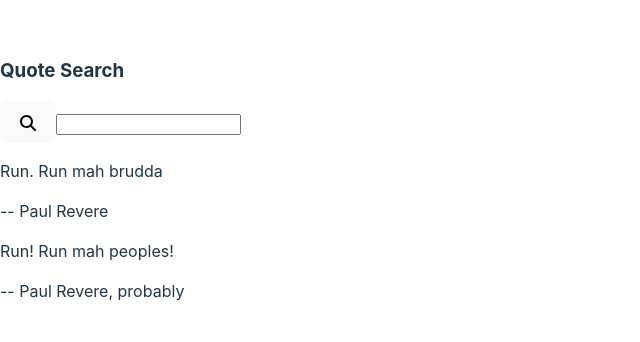
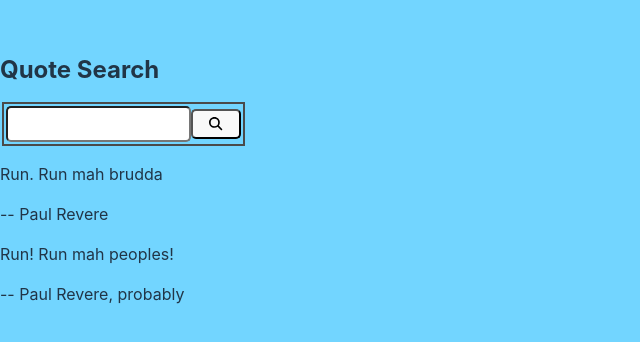
Before and after one commit to Potato-Man114/CS4610-Assignment1, a React (Vite) app in the folder project/: page / in a window 1280 px wide. Shown: the part 220-562 px from the top of the page, without its empty margins (0-640 px from the left). Built offline with nearby package versions, Linux system fonts and the light colour scheme.

Commit message:
Styling, center-to-top functionality

```diff
--- a/project/src/App.css
+++ /dev/null
@@ -1,41 +0,0 @@
-#root {
-  max-width: 1280px;
-  margin: 0 auto;
-  padding: 2rem;
-  text-align: center;
-}
-
-.logo {
-  height: 6em;
-  padding: 1.5em;
-  will-change: filter;
-}
-.logo:hover {
-  filter: drop-shadow(0 0 2em #646cffaa);
-}
-.logo.react:hover {
-  filter: drop-shadow(0 0 2em #61dafbaa);
-}
-
-@keyframes logo-spin {
-  from {
-    transform: rotate(0deg);
-  }
-  to {
-    transform: rotate(360deg);
-  }
-}
-
-@media (prefers-reduced-motion: no-preference) {
-  a:nth-of-type(2) .logo {
-    animation: logo-spin infinite 20s linear;
-  }
-}
-
-.card {
-  padding: 2em;
-}
-
-.read-the-docs {
-  color: #888;
-}
--- a/project/src/components/PageTitle.tsx
+++ b/project/src/components/PageTitle.tsx
@@ -1,5 +1,5 @@
 export function PageTitle() {
-  return <h3 className="page_title">
+  return <h2 className="page_title">
     Quote Search
-  </h3>
+  </h2>
 }
--- a/project/src/components/SearchBar.tsx
+++ b/project/src/components/SearchBar.tsx
@@ -1,15 +1,20 @@
 import ReactDOM from 'react-dom'
 import { FontAwesomeIcon } from '@fortawesome/react-fontawesome'
 import { faMagnifyingGlass } from '@fortawesome/free-solid-svg-icons'
+import React from 'react';
 
-export function SearchBar() {
+interface SearchBarProps {
+  searchButtonOnClick: (event: React.MouseEvent) => void; //https://www.typescriptlang.org/docs/handbook/2/functions.html#:~:text=If%20you%20need%20to%20accept%20an%20arbitrary%20function
+}
+
+export function SearchBar({ searchButtonOnClick }: SearchBarProps) {
   return (
-    <div>
-      <form>
-        <button>
+    <div className="search_bar">
+      <form id="search_form" className="search_form">
+        <input id="search_input" className="search_input search" type="text" />
+        <button type="button" id="search_button" className="search_button search" onClick={searchButtonOnClick}>
           <FontAwesomeIcon icon={faMagnifyingGlass} />
         </button>
-        <input className="search_input" type="text" />
       </form>
     </div>
   )
--- a/project/src/index.css
+++ b/project/src/index.css
@@ -13,18 +13,11 @@
   -webkit-font-smoothing: antialiased;
   -moz-osx-font-smoothing: grayscale;
   -webkit-text-size-adjust: 100%;
-}
 
-a {
-  font-weight: 500;
-  color: #646cff;
-  text-decoration: inherit;
-}
-a:hover {
-  color: #535bf2;
 }
 
 body {
+  background-color: #72d5ff;
   margin: 0;
   display: flex;
   place-items: center;
@@ -32,12 +25,46 @@ body {
   min-height: 100vh;
 }
 
+.top {
+  height: 100vh;
+  /*to be honest, I have absolutely no idea why this removes the centering.*/
+}
+
 h1 {
   font-size: 3.2em;
   line-height: 1.1;
 }
 
-button {
+.search {
+  min-height: 30px;
+  max-width: 500px;
+  width: fit-content;
+}
+
+div .search_bar {
+  border: 2px solid #4a4a4a;
+  padding: 2px;
+  margin-top: 5px;
+  margin-bottom: 5px;
+  margin-left: 2px;
+  margin-right: 2px;
+  min-width: 75%;
+  width: max-content;
+}
+
+.search_input {
+  border-radius: 5px;
+  height: max-content;
+  width: fit-content;
+  max-width: 500px;
+}
+
+.search_button {
+  border-radius: 5px;
+  min-width: 50px;
+}
+
+/* button {
   border-radius: 8px;
   border: 1px solid transparent;
   padding: 0.6em 1.2em;
@@ -48,22 +75,26 @@ button {
   cursor: pointer;
   transition: border-color 0.25s;
 }
+
 button:hover {
   border-color: #646cff;
 }
+
 button:focus,
 button:focus-visible {
   outline: 4px auto -webkit-focus-ring-color;
-}
+} */
 
 @media (prefers-color-scheme: light) {
   :root {
     color: #213547;
     background-color: #ffffff;
   }
+
   a:hover {
     color: #747bff;
   }
+
   button {
     background-color: #f9f9f9;
   }
--- a/project/src/pages/SearchPage.tsx
+++ b/project/src/pages/SearchPage.tsx
@@ -2,12 +2,26 @@ import { SearchBar } from '../components/SearchBar'
 import { InitialQuote } from '../components/InitialQuote'
 import { PageTitle } from '../components/PageTitle'
 import { SearchResult } from '../components/SearchResult'
+import { useState } from 'react';
+
+
 
 export function SearchPage() {
+  const [position, setPosition] = useState("inner_container");
+
+
+  function searchButtonOnClick(event: React.MouseEvent) {
+    event.preventDefault();
+    //fetch code will go here
+
+    //set title and search bar to top of the page
+    setPosition("top_inner_container")
+  }
+
   return (
-    <div>
+    <div className={position}>
       <PageTitle />
-      <SearchBar />
+      <SearchBar searchButtonOnClick={searchButtonOnClick} />
       <InitialQuote author="Paul Revere" quote_text="Run. Run mah brudda" />
       <SearchResult author="Paul Revere, probably" quote_text="Run! Run mah peoples!"></SearchResult>
     </div>
```
Also changed, not shown: 1 other file (tests, documents, lock files or other folders).
